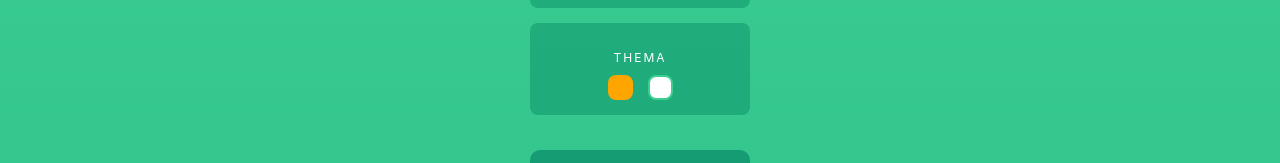
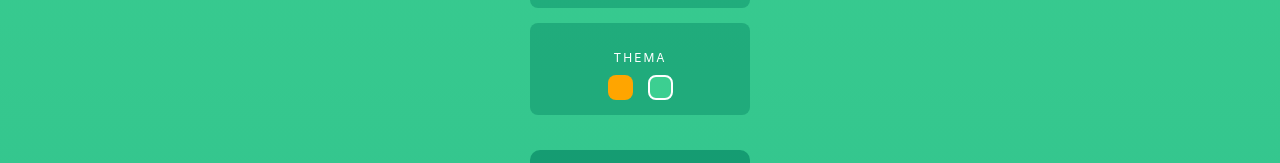
Before and after one commit to TomsProgramming/waarderingsapp, a Nuxt app: page /docent/profiel in a window 1280 px wide. Shown: the part 421-584 px from the top of the page. Built offline with nearby package versions, Linux system fonts and the light colour scheme.

Commit message:
kleine kleurknop aanpassing

```diff
--- a/app/pages/docent/profiel.vue
+++ b/app/pages/docent/profiel.vue
@@ -151,8 +151,8 @@ const rol = "DOCENT"
 }
 
 .wit {
-    background-color: white;
-    border: 2px solid #3ccf91;
+    background-color: #3ccf91;
+    border: 2px solid white;
 }
 
 .uitloggen {
```
